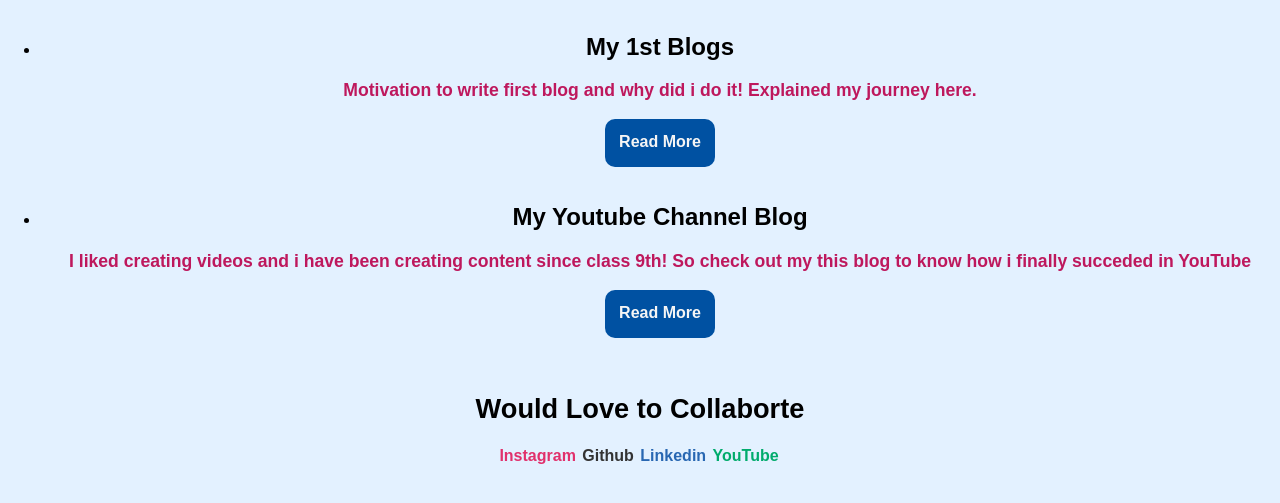
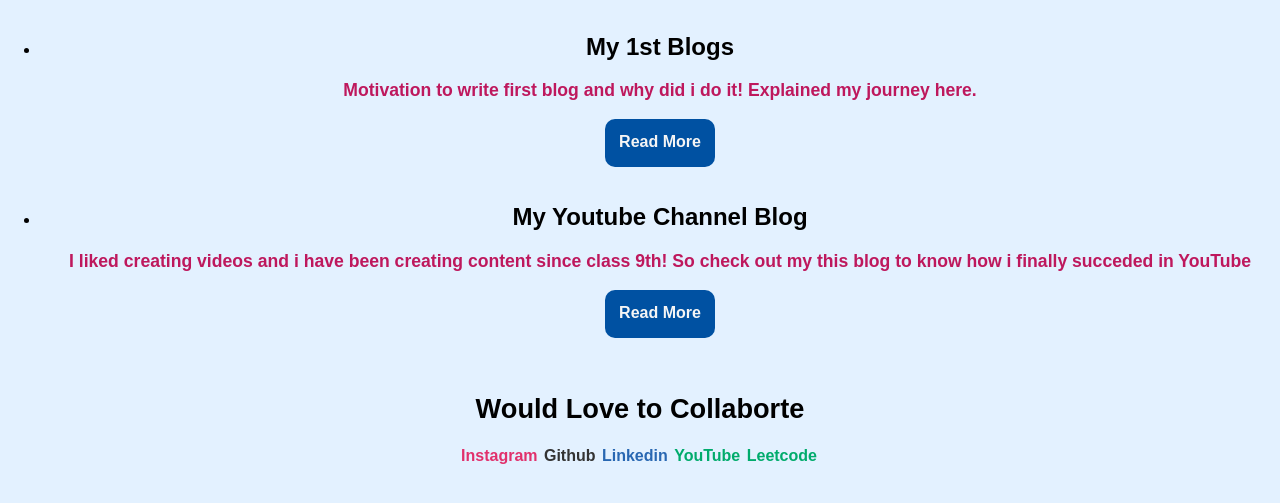
Before and after one commit to omnaladkar/Mark_4_neoG, a plain HTML site: page readblog.html in a window 1280 px wide. Shown: the part 497-1000 px from the top of the page. Drawn offline with Linux system fonts and the light colour scheme; a web font is replaced by a local one.

Commit message:
Update readblog.html
Test For localhost

```diff
--- a/readblog.html
+++ b/readblog.html
@@ -63,10 +63,11 @@
         <footer>
             <h2>Would Love to Collaborte</h2>
             <ul>
-                <li><a style="color: #E1306C;" href="https://www.instagram.com/instanagpal/" target="_blank">Instagram</a></li>
-                <li><a style="color: #333;" href="https://github.com/Raghav10026" target="_blank">Github</a></li>
-                <li><a style="color:#2867B2;" href="https://www.linkedin.com/in/raghav-nagpal-b72484133/" target="_blank">Linkedin</a></li>
-                <li><a style="color:#00ab6c;" href="https://www.youtube.com/channel/UCVU9JEzkzSPoiNlHHZcBcLA" target="_blank">YouTube</a></li>
+                <li><a style="color: #E1306C;" href="https://www.instagram.com/i_mm_or_tal/" target="_blank">Instagram</a></li>
+                <li><a style="color: #333;" href="https://github.com/omnaladkar" target="_blank">Github</a></li>
+                <li><a style="color:#2867B2;" href="https://www.linkedin.com/in/om-naladkar-1716a01bb?originalSubdomain=in" target="_blank">Linkedin</a></li>
+                <li><a style="color:#00ab6c;" href="https://youtube.com/shorts/iYRv62nV1ac?feature=share" target="_blank">YouTube</a></li>
+                <li><a style="color:#00ab6c;" href="https://leetcode.com/omnaladkar/" target="_blank">Leetcode</a></li>
             </ul>
         </footer>
 </body>
```
